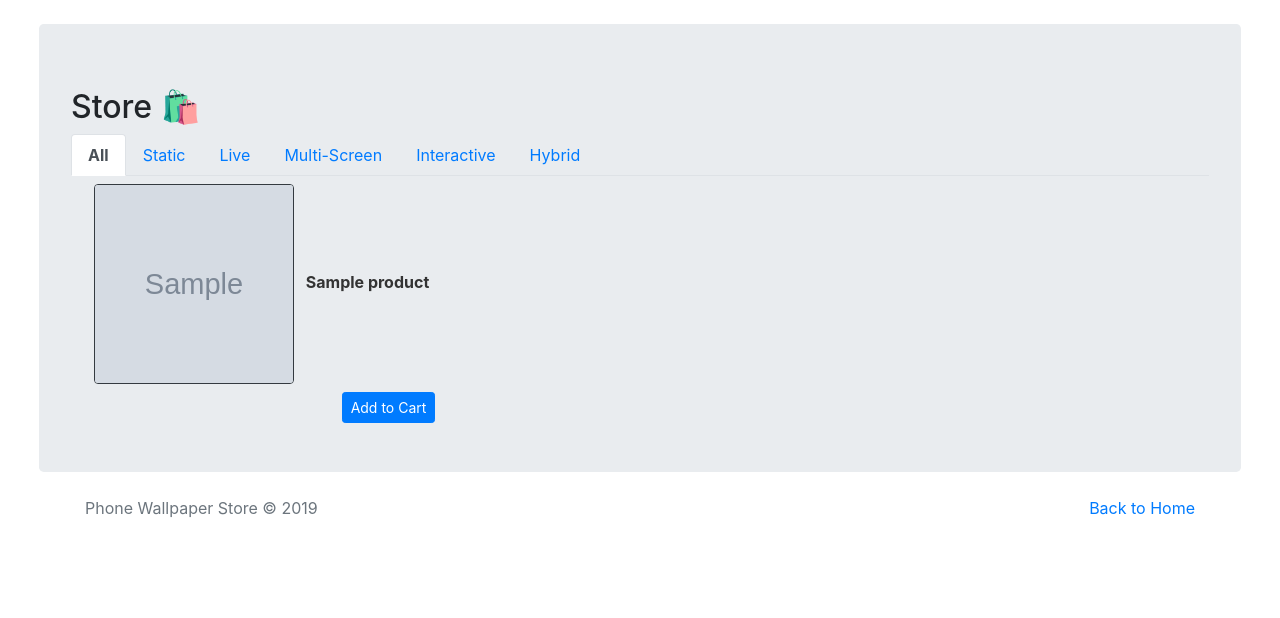
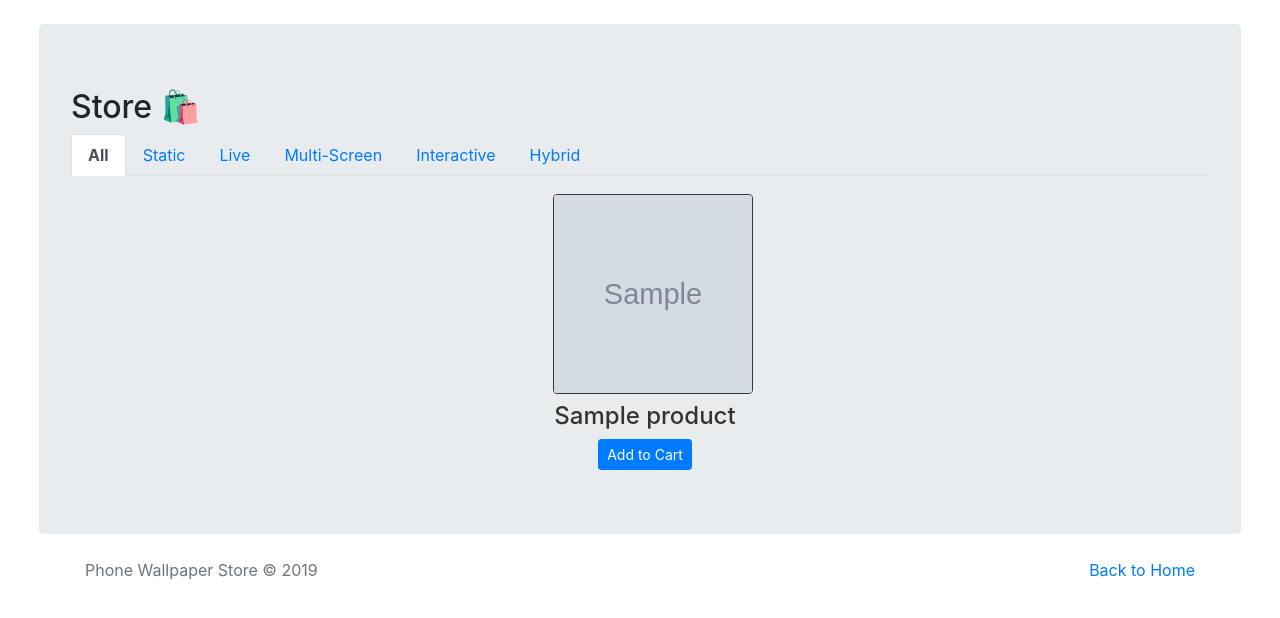
Before and after one commit to no-vac/csit355Project, a PHP site: page /store.php in a window 1280 px wide. Shown: the part 58-676 px from the top of the page. Run offline with PHP 8.4, Linux system fonts and the light colour scheme; tables that the repository leaves empty hold one stand-in row (values such as "Sample post"); grey boxes marked "Sample" are stand-in pictures; some libraries are stand-ins or nearby versions.

Commit message:
display and auto wrap products in rows

```diff
--- a/public_html/cart.php
+++ b/public_html/cart.php
@@ -16,7 +16,7 @@
                 if(isset($cart[0])){
                     foreach($cart as $productId) {
                         $result = $mysqli -> query(queryProduct($productId));
-                        echo "<div class=\"tab-pane fade show active\" id=\"tab-all\" role=\"tabpanel\" aria-labelledby=\"tab-all-nav\">";
+                        echo "<div class=\"product\">";
                             while($row = $result -> fetch_assoc()){
                                 $productId = $row['id'];
                                 $filepath = $row['pImage'];
--- a/public_html/components/imageCard.php
+++ b/public_html/components/imageCard.php
@@ -1,11 +1,11 @@
 <?php
     echo "
-        <div class=\"col-4 product-box\">
-            <form class=\"justify-content-around add-to-cart-form\" action=\"../controllers/addToCart.php\" method=\"post\">
-                <input type=\"hidden\" name=\"productId\" value=\"$productId\">
-                <img class=\"border border-dark rounded m-2\" src=\"$filepath\" width=\"200\" height=\"200\" />
-                <span>$title</span>
-                <button name=\"addToCartBtn\" class=\"btn btn-sm btn-primary float-right\" type=\"submit\">Add to Cart</button>
-            </form>
-        </div>";
+            <div class=\"product text-center\" style=\"width:auto\">
+                <form class=\"product\" action=\"../controllers/addToCart.php\" method=\"post\" style=\"width:200px\">
+                    <input type=\"hidden\" name=\"productId\" value=\"$productId\">
+                    <img class=\"border border-dark rounded m-2\" src=\"$filepath\" width=\"200\" height=\"200\" />
+                    <h4>$title</h4>
+                    <button name=\"addToCartBtn\" class=\"btn btn-sm btn-primary\" type=\"submit\">Add to Cart</button>
+                </form>
+            </div>";
 ?>
--- a/styles/styles.css
+++ b/styles/styles.css
@@ -39,3 +39,15 @@
   justify-content: center;
 }
 /* end of register form */
+.store {
+  display: flex;
+  font-size: 0;
+  flex-wrap: wrap;
+  margin: -10px 0 0 -10px;
+}
+.product {
+  display: inline-block;
+  margin: 10px 0 0 10px;
+  flex-grow: 1;
+  width: calc(100% * (1 / 4) - 10px - 1px);
+}
```
Also changed, not shown: public_html/components/cartItem.php (+6 -7 lines), public_html/store.php (+12 -12 lines).
